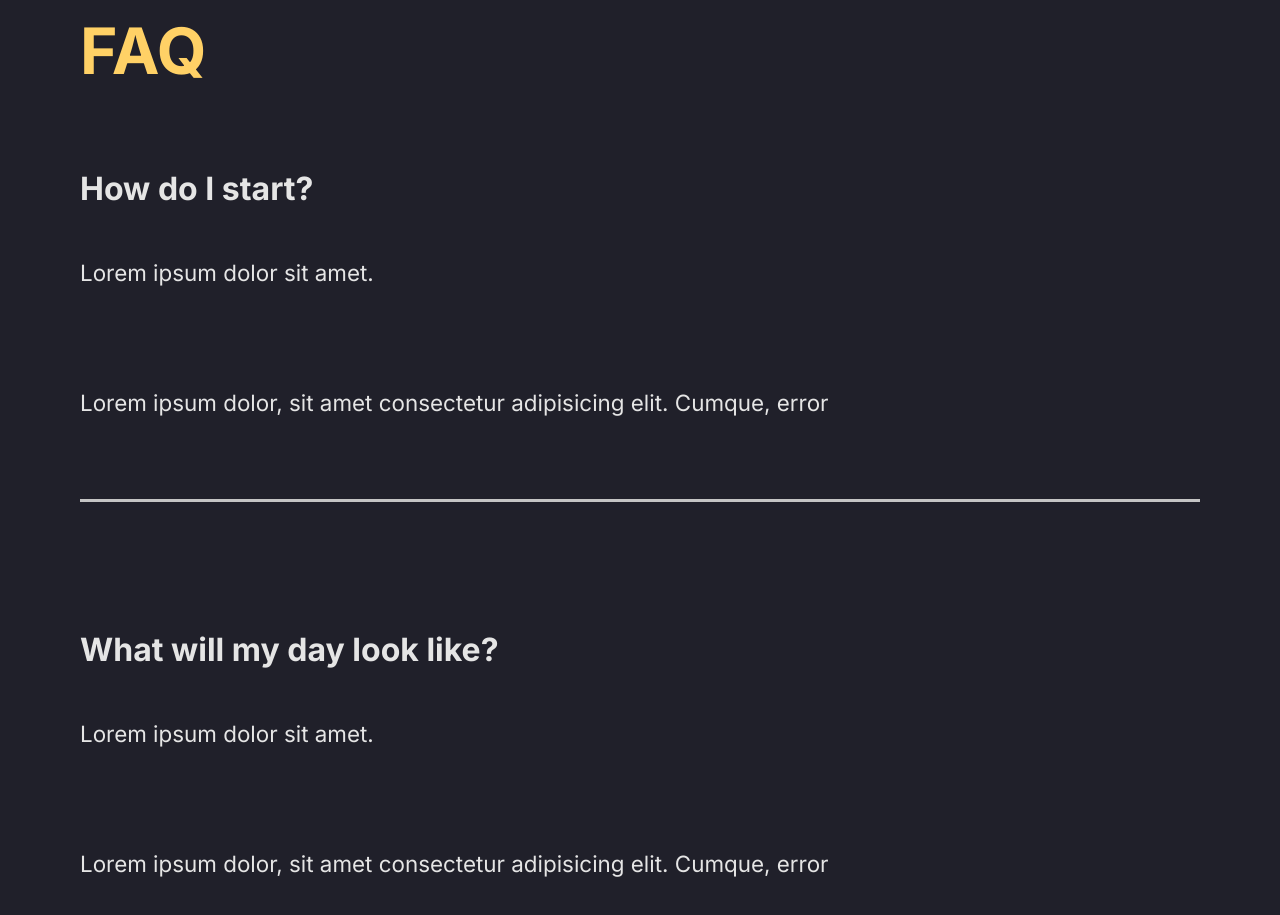
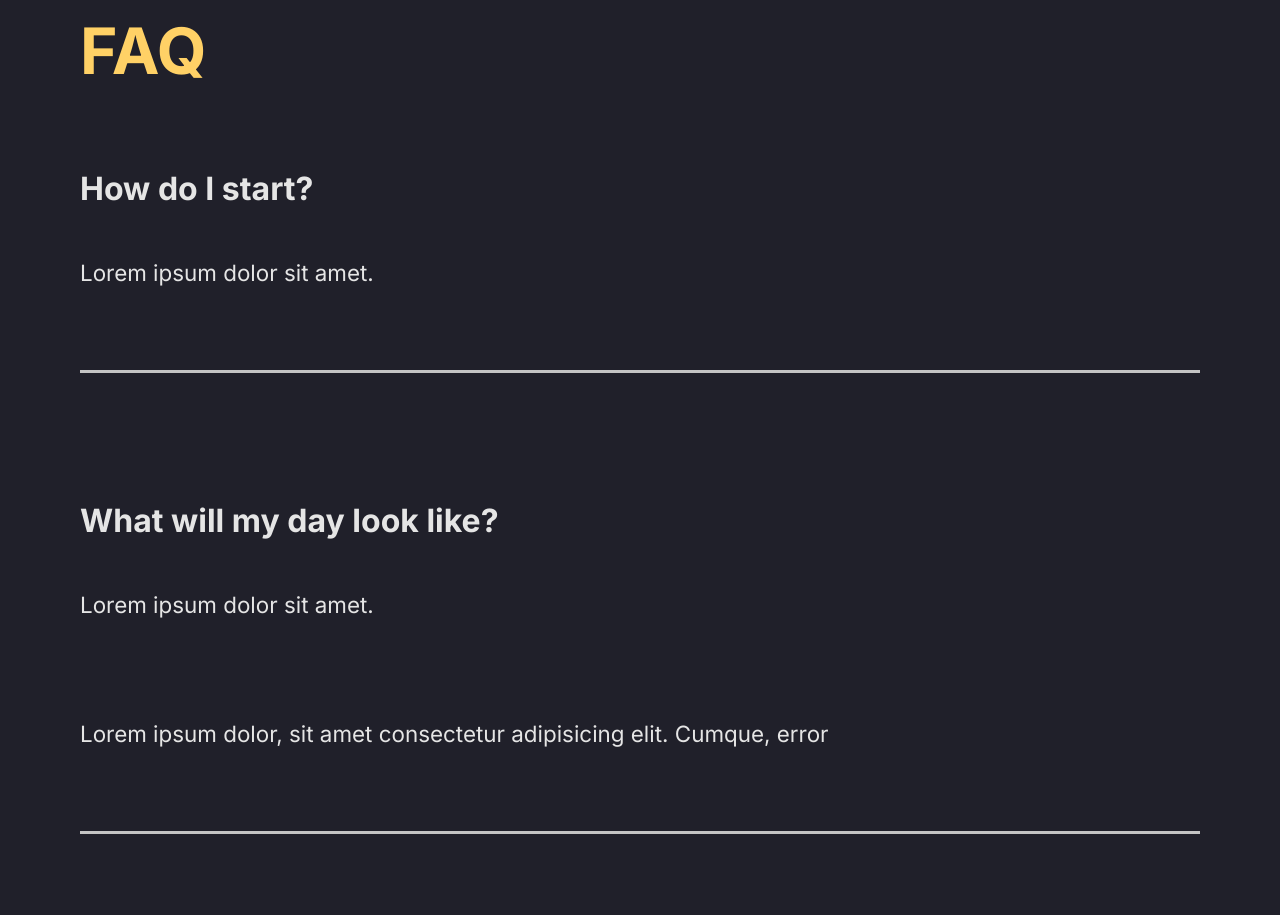
Before and after one commit to nidhi-kala/react-code, a React (Create React App) app in the folder seize/: page / in a window 1280 px wide. Shown: the part 2096-3011 px from the top of the page. Built offline with nearby package versions, Linux system fonts and the light colour scheme.

Commit message:
started working on FAQ toggle

```diff
--- a/seize/src/components/FaqSection.js
+++ b/seize/src/components/FaqSection.js
@@ -1,20 +1,26 @@
 import styled from "styled-components";
 import { About } from "../styles";
+import { useState } from "react";
 
 const FaqSection = () => {
+  const [faqToggle, setFaqToggle] = useState(false);
+
   return (
     <Faq>
       <h2>
         Need to know more? <span>FAQ</span>{" "}
       </h2>
-      <div className="question">
+
+      <div className="question" onClick={() => setFaqToggle(!faqToggle)}>
         <h1>How do I start?</h1>
         <div className="answer">
           <p>Lorem ipsum dolor sit amet.</p>
-          <p>
-            Lorem ipsum dolor, sit amet consectetur adipisicing elit. Cumque,
-            error
-          </p>
+          {faqToggle && (
+            <p>
+              Lorem ipsum dolor, sit amet consectetur adipisicing elit. Cumque,
+              error
+            </p>
+          )}
         </div>
         <div className="faq-line"></div>
       </div>
```
